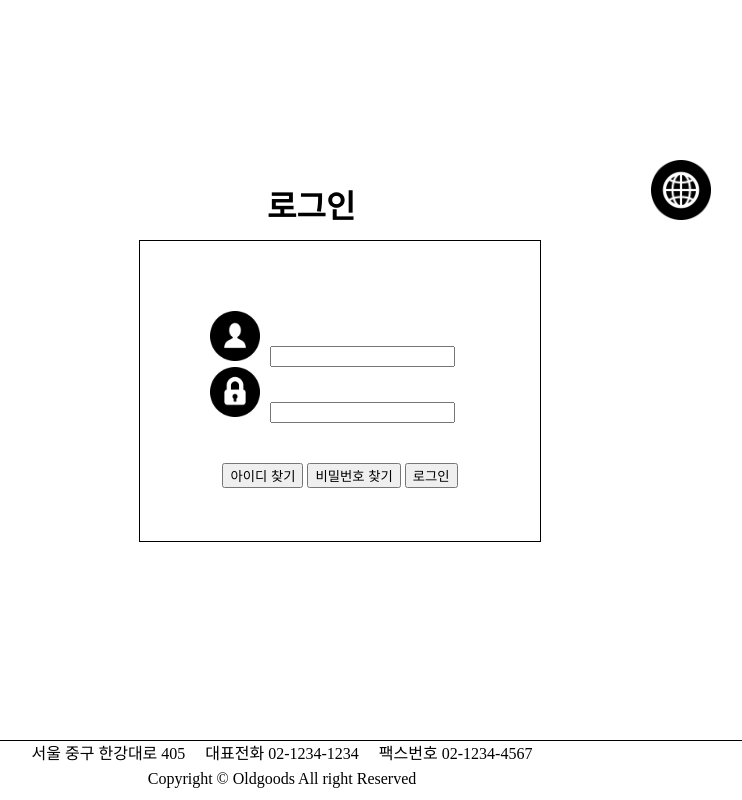
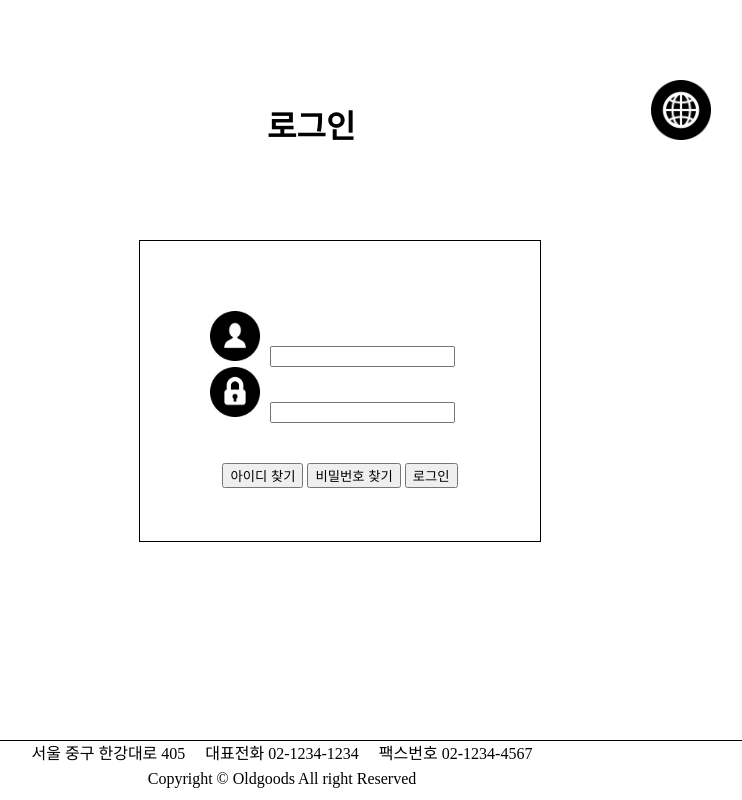
Before and after one commit to shh5664/shh5664.github.io, a plain HTML site: page login.html in a window 1280 px wide. Shown: the whole page, without its empty margins (373-1115 px from the left). Drawn offline with Linux system fonts and the light colour scheme.

Commit message:
Update login.html

```diff
--- a/login.html
+++ b/login.html
@@ -8,7 +8,7 @@
         .header h1{
             position: absolute;
             left: 50%;
-            top: 20%;
+            top: 10%;
             width: 150px;
             height: 100px;
         }
@@ -16,7 +16,7 @@
             text-align: center;
             position: absolute;
             left: 80%;
-            top: 20%;
+            top: 10%;
         }
         .top_nav img{
             width: 60px;
```
